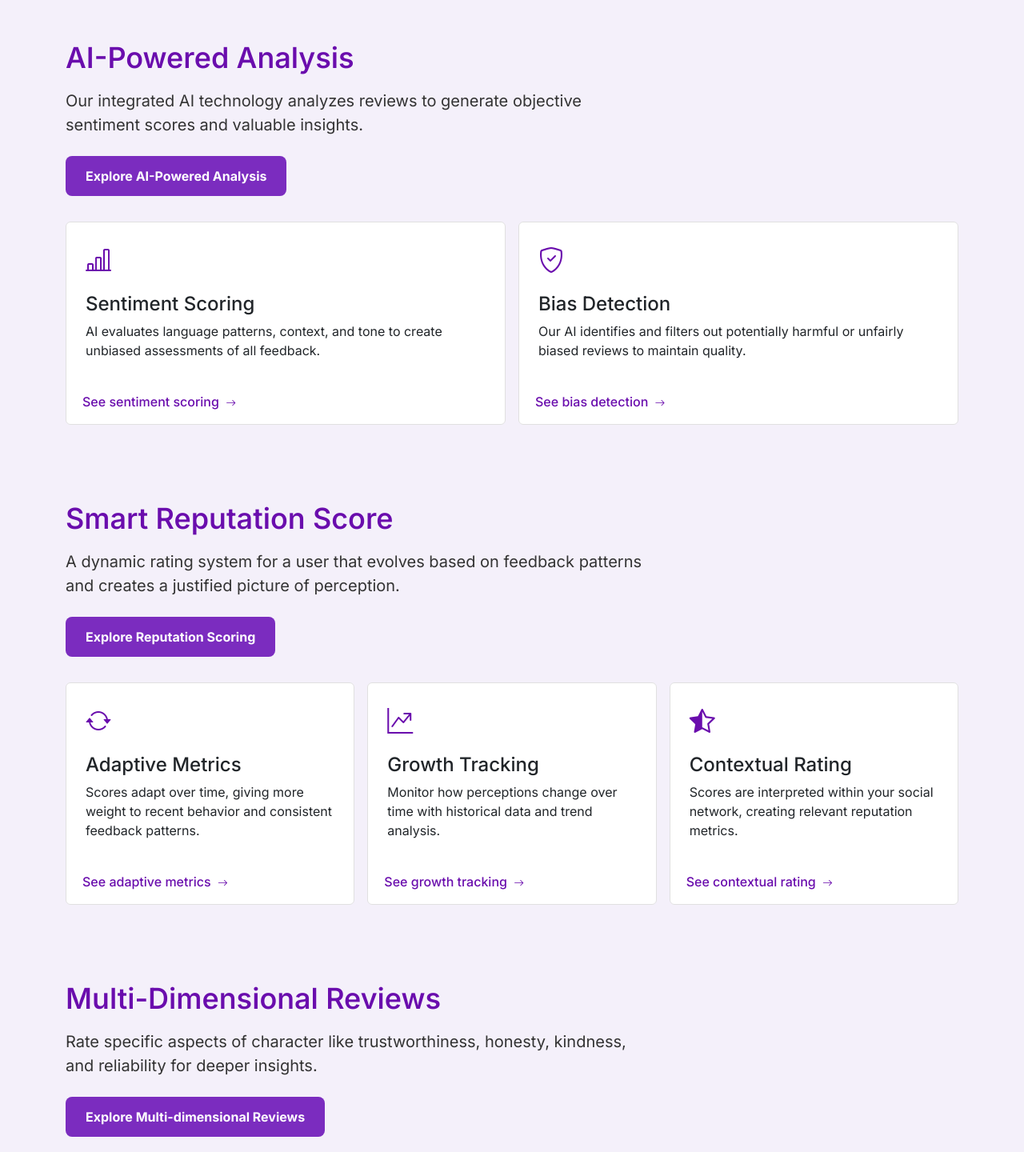
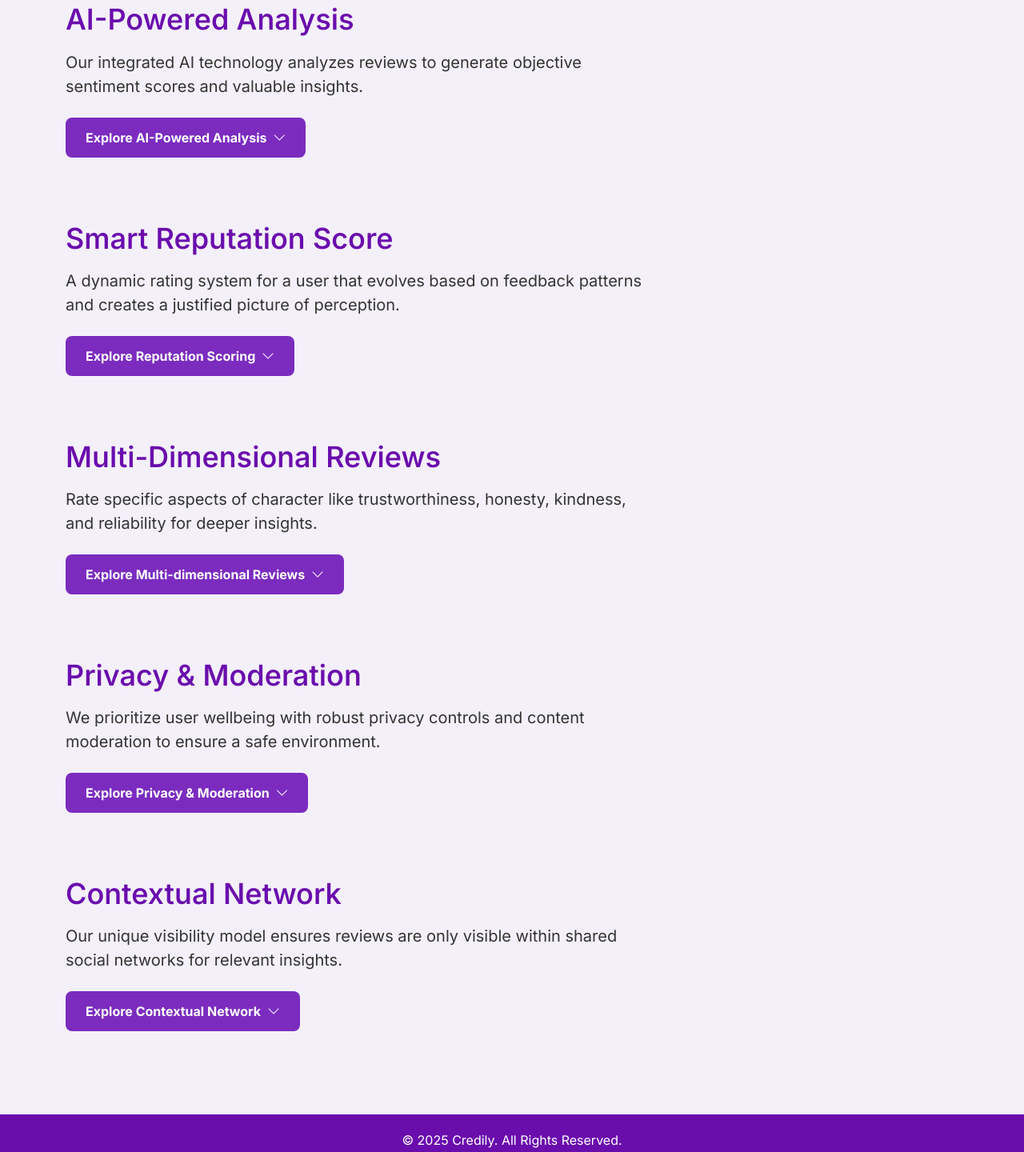
Before and after one commit to roshaan005/ADMBS-WEB, a website: page features.html in a window 1280 px wide. Shown: the part 1147-2587 px from the top of the page at 80% size. Drawn offline with nearby package versions, Linux system fonts and the light colour scheme; a web font is replaced by a local one.

Commit message:
Added collapse component to all of the features

```diff
--- a/features.html
+++ b/features.html
@@ -11,7 +11,6 @@
     <link rel="stylesheet" href="https://cdn.jsdelivr.net/npm/bootstrap-icons@1.10.5/font/bootstrap-icons.css" />
     <!-- Custom CSS -->
     <link rel="stylesheet" href="styles.css" />
-
     <!-- Bootstrap JS -->
     <script src="https://cdn.jsdelivr.net/npm/bootstrap@5.3.0/dist/js/bootstrap.bundle.min.js" defer></script>
     <!-- Dark Mode -->
@@ -70,7 +69,7 @@
         <div class="container">
 
             <!-- Feature 1: Anonymous Reviews -->
-            <div class="feature-block mb-5">
+            <div class="feature-block">
                 <div class="row mb-3">
                     <div class="col-12 col-lg-6 col-xl-8">
                         <h3 class="feature-title">Anonymous Reviews</h3>
@@ -137,14 +136,22 @@
             </div>
 
             <!-- Feature 2: AI-Powered Sentiment Analysis -->
-            <div class="feature-block mb-5">
+            <div class="feature-block">
                 <div class="row mb-3">
                     <div class="col-12 col-lg-6 col-xl-8">
                         <h3 class="feature-title">AI-Powered Analysis</h3>
                         <p class="feature-description">Our integrated AI technology analyzes reviews to generate objective sentiment scores and valuable insights.</p>
-                        <a href="#" class="btn btn-purple mb-3 rounded-3">Explore AI-Powered Analysis</a>
+
+                        <button class="btn btn-purple mb-3 rounded-3" type="button" data-bs-toggle="collapse"
+                                data-bs-target="#aiPoweredAnalysisCollapse" aria-expanded="false"
+                                aria-controls="aiPoweredAnalysisCollapse">
+                            <span class="when-closed">Explore AI-Powered Analysis</span>
+                            <i class="bi bi-chevron-down ms-1 collapse-icon"></i>
+                        </button>
                     </div>
                 </div>
+
+                <div class="collapse" id="aiPoweredAnalysisCollapse">
                     <div class="row g-3">
                         <!-- Attribute Card 1 -->
                         <div class="col-md-6">
@@ -178,16 +185,25 @@
                         </div>
                     </div>
                 </div>
+            </div>
 
             <!-- Feature 3: Smart Reputation Score -->
-            <div class="feature-block mb-5">
+            <div class="feature-block">
                 <div class="row mb-3">
                     <div class="col-12 col-lg-6 col-xl-8">
                         <h3 class="feature-title">Smart Reputation Score</h3>
                         <p class="feature-description">A dynamic rating system for a user that evolves based on feedback patterns and creates a justified picture of perception.</p>
-                        <a href="#" class="btn btn-purple mb-3 rounded-3">Explore Reputation Scoring</a>
+
+                        <button class="btn btn-purple mb-3 rounded-3" type="button" data-bs-toggle="collapse"
+                                data-bs-target="#smartReputationScoreCollapse" aria-expanded="false"
+                                aria-controls="smartReputationScoreCollapse">
+                            <span class="when-closed">Explore Reputation Scoring</span>
+                            <i class="bi bi-chevron-down ms-1 collapse-icon"></i>
+                        </button>
                     </div>
                 </div>
+
+                <div class="collapse" id="smartReputationScoreCollapse">
                     <div class="row g-3">
                         <!-- Attribute Card 1 -->
                         <div class="col-md-4">
@@ -236,16 +252,25 @@
                         </div>
                     </div>
                 </div>
+            </div>
 
             <!-- Feature 4: Category-Based Reviews -->
-            <div class="feature-block mb-5">
+            <div class="feature-block">
                 <div class="row mb-3">
                     <div class="col-12 col-lg-6 col-xl-8">
                         <h3 class="feature-title">Multi-Dimensional Reviews</h3>
                         <p class="feature-description">Rate specific aspects of character like trustworthiness, honesty, kindness, and reliability for deeper insights.</p>
-                        <a href="#" class="btn btn-purple mb-3 rounded-3">Explore Multi-dimensional Reviews</a>
+
+                        <button class="btn btn-purple mb-3 rounded-3" type="button" data-bs-toggle="collapse"
+                                data-bs-target="#multiDimensionalReviewsCollapse" aria-expanded="false"
+                                aria-controls="multiDimensionalReviewsCollapse">
+                            <span class="when-closed">Explore Multi-dimensional Reviews</span>
+                            <i class="bi bi-chevron-down ms-1 collapse-icon"></i>
+                        </button>
                     </div>
                 </div>
+
+                <div class="collapse" id="multiDimensionalReviewsCollapse">
                     <div class="row g-3">
                         <!-- Attribute Card 1 -->
                         <div class="col-md-4">
@@ -294,16 +319,25 @@
                         </div>
                     </div>
                 </div>
+            </div>
 
             <!-- Feature 5: Privacy & Moderation -->
-            <div class="feature-block mb-5">
+            <div class="feature-block">
                 <div class="row mb-3">
                     <div class="col-12 col-lg-6 col-xl-8">
                         <h3 class="feature-title">Privacy & Moderation</h3>
                         <p class="feature-description">We prioritize user wellbeing with robust privacy controls and content moderation to ensure a safe environment.</p>
-                        <a href="#" class="btn btn-purple mb-3 rounded-3">Explore Privacy & Moderation</a>
+
+                        <button class="btn btn-purple mb-3 rounded-3" type="button" data-bs-toggle="collapse"
+                                data-bs-target="#privacyAndModerationCollapse" aria-expanded="false"
+                                aria-controls="privacyAndModerationCollapse">
+                            <span class="when-closed">Explore Privacy & Moderation</span>
+                            <i class="bi bi-chevron-down ms-1 collapse-icon"></i>
+                        </button>
                     </div>
                 </div>
+
+                <div class="collapse" id="privacyAndModerationCollapse">
                     <div class="row g-3">
                         <!-- Attribute Card 1 -->
                         <div class="col-md-6">
@@ -337,16 +371,25 @@
                         </div>
                     </div>
                     </div>
+            </div>
 
-            <!-- Feature 6: Mutual-Based Visibility -->
-            <div class="feature-block mb-5">
+            <!-- Feature 6: Contextual Network -->
+            <div class="feature-block">
                 <div class="row mb-3">
                     <div class="col-12 col-lg-6 col-xl-8">
                         <h3 class="feature-title">Contextual Network</h3>
                         <p class="feature-description">Our unique visibility model ensures reviews are only visible within shared social networks for relevant insights.</p>
-                        <a href="#" class="btn btn-purple mb-3 rounded-3">Explore Contextual Network</a>
+
+                        <button class="btn btn-purple mb-3 rounded-3" type="button" data-bs-toggle="collapse"
+                                data-bs-target="#contextualNetworkCollapse" aria-expanded="false"
+                                aria-controls="contextualNetworkCollapse">
+                            <span class="when-closed">Explore Contextual Network</span>
+                            <i class="bi bi-chevron-down ms-1 collapse-icon"></i>
+                        </button>
                     </div>
                 </div>
+
+                <div class="collapse" id="contextualNetworkCollapse">
                     <div class="row g-3">
                         <!-- Attribute Card 1 -->
                         <div class="col-md-4">
@@ -396,6 +439,7 @@
                     </div>
                 </div>
             </div>
+        </div>
     </section>
 
 
--- a/scripts/features.js
+++ b/scripts/features.js
@@ -1,4 +1,4 @@
-   // Show or hide the button when scrolling
+// Show or hide the button when scrolling
    window.onscroll = function () {
     const btn = document.getElementById("scrollTopBtn");
     if (document.body.scrollTop > 200 || document.documentElement.scrollTop > 200) {
```
Lines whose indentation alone changed are shown as unchanged.
